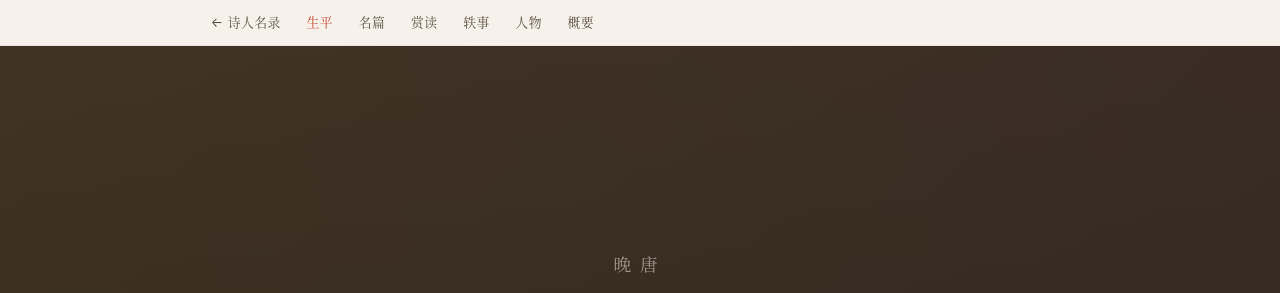
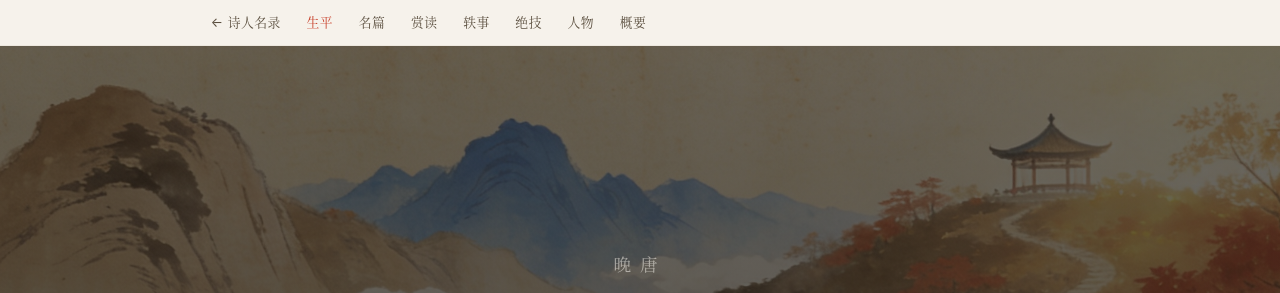
Before and after one commit to jasoneip01-pixel/chinese-poets, a plain HTML site: page dumu.html in a window 1280 px wide. Shown: the top 293 px of the page. Drawn offline with Linux system fonts and the light colour scheme.

Commit message:
hero img + craft: dumu.html

```diff
--- a/dumu.html
+++ b/dumu.html
@@ -3,13 +3,17 @@
 <head>
 <meta charset="UTF-8"><meta name="viewport" content="width=device-width,initial-scale=1.0,maximum-scale=5.0">
 <meta name="theme-color" content="#2c2416">
+<meta property="og:image" content="https://jasoneip01-pixel.github.io/chinese-poets/img/dumu-hero.png">
+<meta property="og:image:width" content="2048">
+<meta property="og:image:height" content="2048">
 <meta property="og:title" content="杜牧 · 十三诗人">
 <title>杜牧 · 十三诗人</title>
+<link rel="preload" href="img/dumu-hero.png" as="image">
 <link rel="stylesheet" href="shared.css">
 </head>
 <body>
-<nav><div class="inner"><a href="./">← 诗人名录</a><a href="#life">生平</a><a href="#poems">名篇</a><a href="#appreciation">赏读</a><a href="#stories">轶事</a><a href="#people">人物</a><a href="#stats">概要</a></div></nav>
-<div class="hero"><div class="hero-bg" style="background:linear-gradient(135deg,#4a3a2a,#3a2a2a)"></div><div class="hero-overlay"></div><div class="hero-content"><div class="dynasty">晚唐</div><h1>杜牧</h1><div class="lifespan">803 – 852</div><div class="poem">停车坐爱枫林晚<br>霜叶红于二月花</div></div></div>
+<nav><div class="inner"><a href="./">← 诗人名录</a><a href="#life">生平</a><a href="#poems">名篇</a><a href="#appreciation">赏读</a><a href="#stories">轶事</a><a href="#craft">绝技</a><a href="#people">人物</a><a href="#stats">概要</a></div></nav>
+<div class="hero"><img src="img/dumu-hero.png" alt="dumu" style="position:absolute;inset:0;width:100%;height:100%;object-fit:cover;filter:brightness(.55) saturate(.85)"><div class="hero-overlay"></div><div class="hero-content"><div class="dynasty">晚唐</div><h1>杜牧</h1><div class="lifespan">803 – 852</div><div class="poem">停车坐爱枫林晚<br>霜叶红于二月花</div></div></div>
 <div class="section" id="life"><div class="section-inner"><h2>生平</h2><div class="timeline"><div class="timeline-item"><div class="timeline-year">803</div><div class="timeline-dot"></div><div class="timeline-text"><h3>生于长安</h3><p>字牧之，号樊川居士。宰相杜佑之孙。</p></div></div>
 <div class="timeline-item"><div class="timeline-year">828</div><div class="timeline-dot"></div><div class="timeline-text"><h3>进士及第</h3><p>二十六岁进士及第。</p></div></div>
 <div class="timeline-item"><div class="timeline-year">833</div><div class="timeline-dot"></div><div class="timeline-text"><h3>扬州十年</h3><p>在淮南节度使幕府任掌书记，居扬州十年。</p></div></div>
@@ -29,6 +33,7 @@
 <div class="anecdote-card"><span class="tag">扬州</span><h3>十年一觉扬州梦</h3><p>在扬州度过十年。落魄江湖载酒行，楚腰纤细掌中轻。十年一觉扬州梦，赢得青楼薄幸名。</p></div>
 <div class="anecdote-card"><span class="tag">军事</span><h3>注《孙子》</h3><p>为中国最重要的兵书作注，是中国历史上唯一的诗人军事家。</p></div>
 </div></div>
+<div class="section section-dark" id="craft"><div class="section-inner"><h2>创作绝技</h2><div class="craft-card"><h3>兵诗双修 — 唯一同时是军事思想家和诗人的人</h3><p>杜牧是中国文学史上唯一的「复合型天才」——既是大诗人，又为《孙子兵法》作注，同时位列文学史和军事思想史。这赋予他的咏史诗一种罕见的锐利：「东风不与周郎便，铜雀春深锁二乔」——他不是在歌颂赤壁之战的胜利，而是在指出这场胜利中偶然性压倒了一切。一个懂战争的人，对历史的必然性天然怀疑。</p></div></div></div>
 <div class="section" id="people"><div class="section-inner"><h2>人物关系</h2><div class="people-grid"><div class="profile-card"><h3>李商隐</h3><div class="sub">小李杜</div><p>合称「小李杜」。两人风格迥异但惺惺相惜。</p></div>
 <div class="profile-card"><h3>牛僧孺</h3><div class="sub">上司</div><p>淮南节度使。杜牧在扬州十年的幕主。</p></div>
 <div class="profile-card"><h3>杜佑</h3><div class="sub">祖父</div><p>唐代著名宰相，《通典》作者。</p></div>
```
